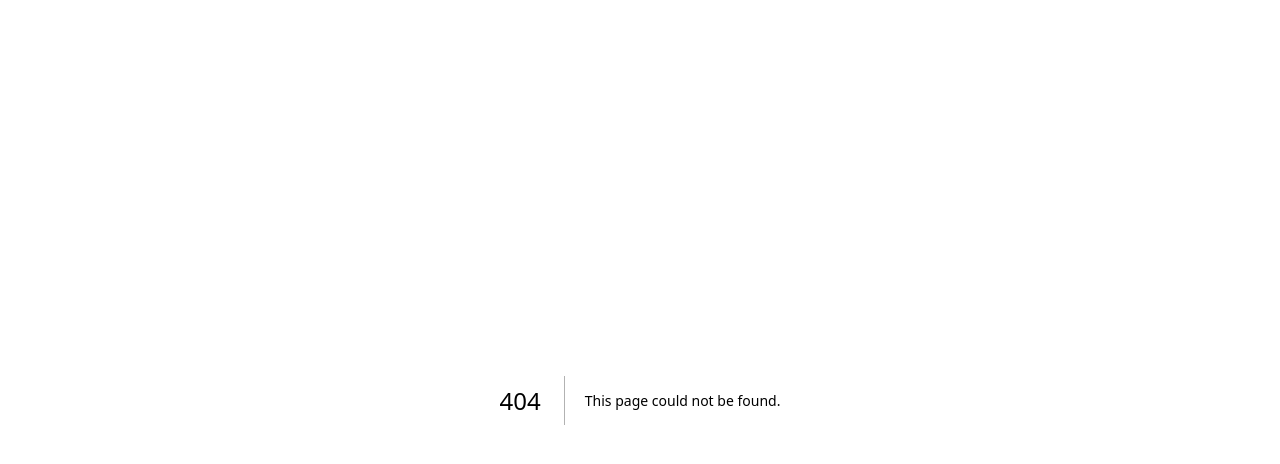
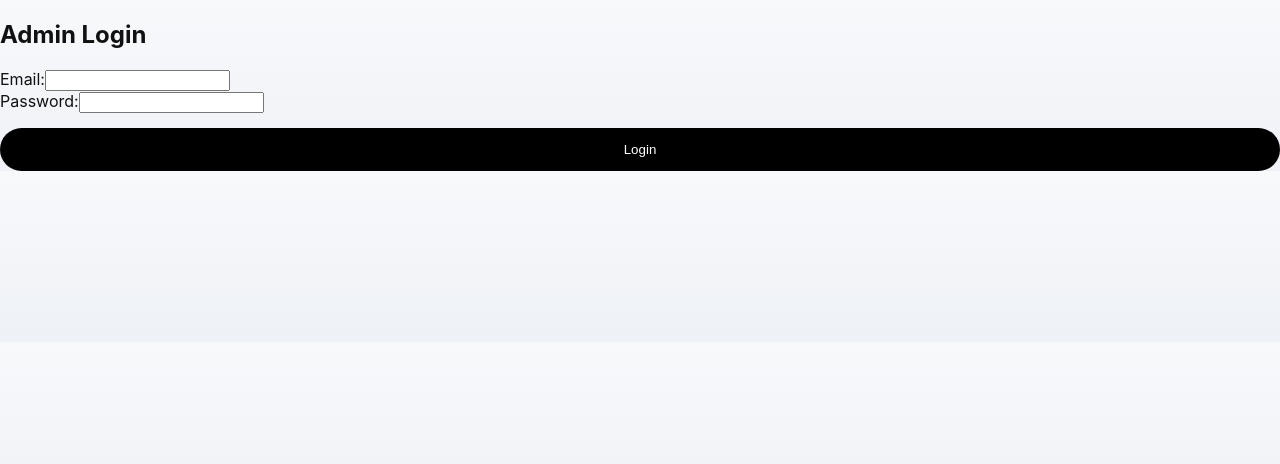
Before and after one commit to theodorjanzon-glitch/Swepad, a Next.js app: page /admin/login in a window 1280 px wide. Before the commit this address had no page. Shown: the top 464 px of the page. Built offline with nearby package versions, Linux system fonts and the light colour scheme.

Commit message:
Create admin login page

```diff
--- /dev/null
+++ b/app/admin/login/page.jsx
@@ -0,0 +1,41 @@
+import React, { useState } from 'react';
+import axios from 'axios';
+
+const LoginPage = () => {
+    const [email, setEmail] = useState('');
+    const [password, setPassword] = useState('');
+    const [error, setError] = useState(null);
+
+    const handleSubmit = async (e) => {
+        e.preventDefault();
+        setError(null);
+        try {
+            const response = await axios.post('/api/admin/auth/login', {email, password});
+            const { token } = response.data;
+            localStorage.setItem('token', token);
+            // Handle successful login (e.g., redirect user)
+        } catch (err) {
+            setError('Login failed. Please check your credentials.');
+        }
+    };
+
+    return (
+        <div>
+            <h2>Admin Login</h2>
+            <form onSubmit={handleSubmit}>
+                <div>
+                    <label>Email:</label>
+                    <input type="email" value={email} onChange={(e) => setEmail(e.target.value)} required />
+                </div>
+                <div>
+                    <label>Password:</label>
+                    <input type="password" value={password} onChange={(e) => setPassword(e.target.value)} required />
+                </div>
+                {error && <p>{error}</p>}
+                <button type="submit">Login</button>
+            </form>
+        </div>
+    );
+};
+
+export default LoginPage;
```
